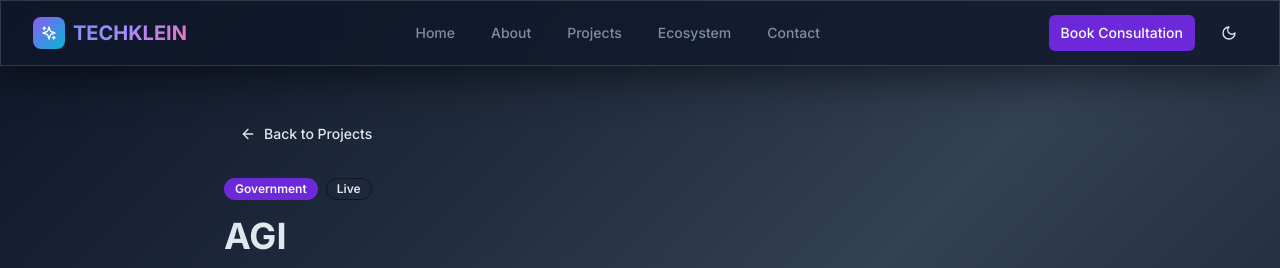
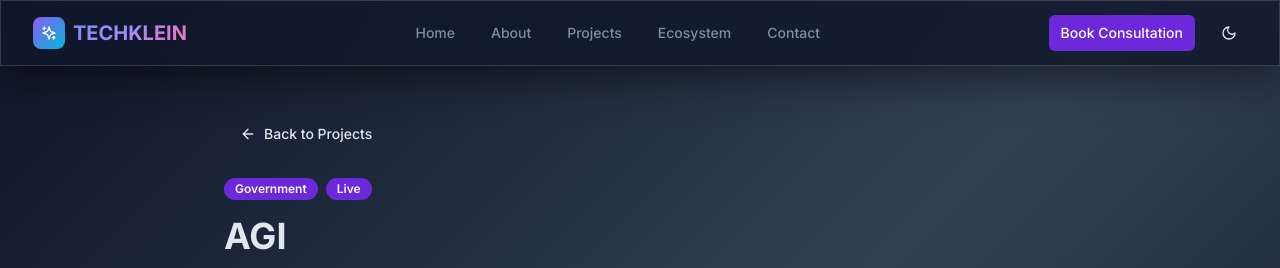
Before and after one commit to carleintech/erickharlein-monorepo, a Next.js app in the folder apps/web/: page /projects/agi-haiti in a window 1280 px wide. Shown: the top 268 px of the page. Built offline with nearby package versions, Linux system fonts and the light colour scheme.

Commit message:
fix: correct project status type comparison in detail page

```diff
--- a/apps/web/app/projects/[slug]/page.tsx
+++ b/apps/web/app/projects/[slug]/page.tsx
@@ -39,8 +39,8 @@ export default async function ProjectDetailPage({ params }: ProjectDetailPagePro
 			<div className="space-y-4 mb-8">
 				<div className="flex items-center gap-2">
 					<Badge>{project.category.replace(/_/g, " ")}</Badge>
-					<Badge variant={project.status === "COMPLETED" ? "default" : "outline"}>
-						{project.status.replace(/_/g, " ")}
+					<Badge variant={project.status === "Live" || project.status === "Active" ? "default" : "outline"}>
+						{project.status}
 					</Badge>
 				</div>
 
```
